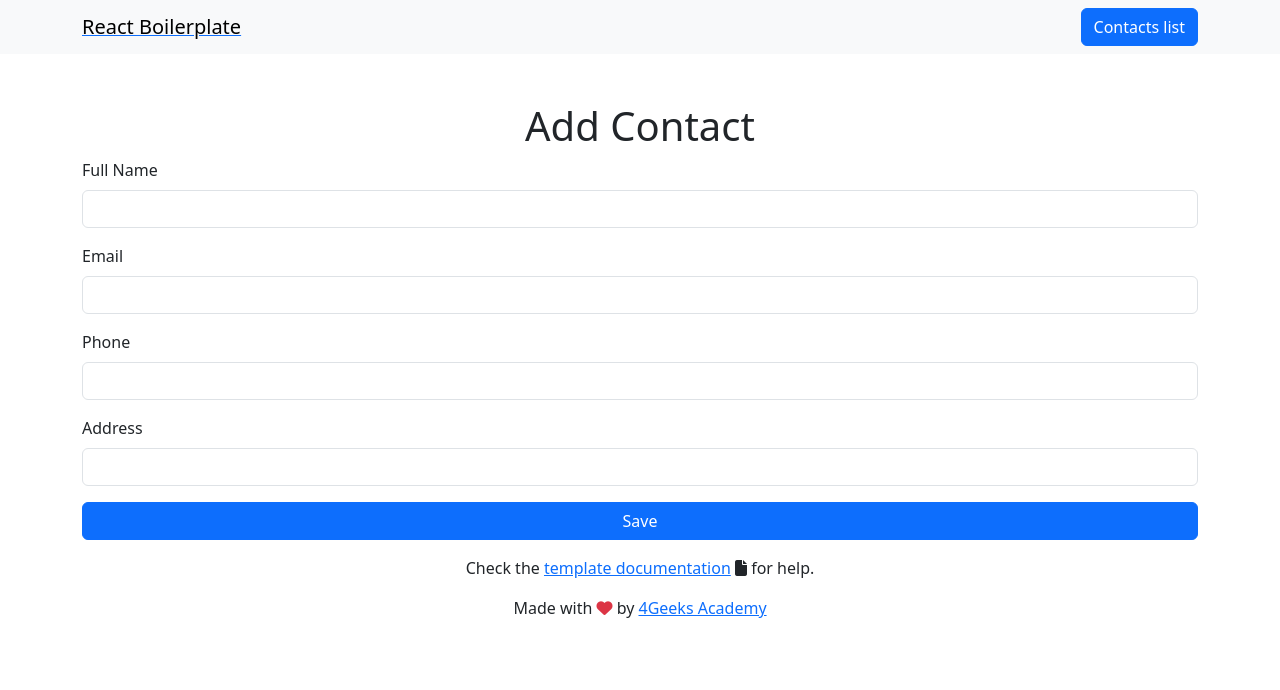
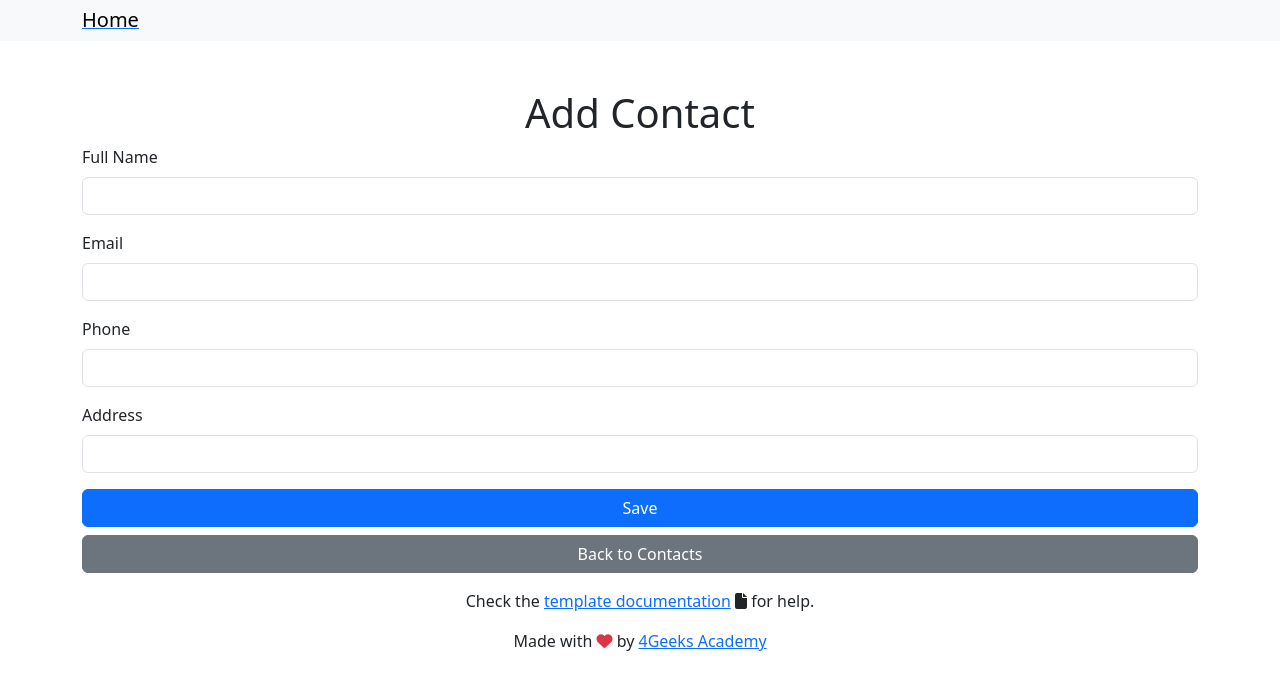
Before and after one commit to SPiedra955/contact-list, a React (Vite) app: page /add-contact/1 in a window 1280 px wide. Shown: the top 690 px of the page. Built offline with nearby package versions, Linux system fonts and the light colour scheme.

Commit message:
create agenda contact done

```diff
--- a/src/components/Navbar.jsx
+++ b/src/components/Navbar.jsx
@@ -7,13 +7,9 @@ export const Navbar = () => {
 		<nav className="navbar navbar-light bg-light">
 			<div className="container">
 				<Link to="/">
-					<span className="navbar-brand mb-0 h1">React Boilerplate</span>
+					<span className="navbar-brand mb-0 h1">Home</span>
 				</Link>
-				<div className="ml-auto">
-					<Link to="/contacts">
-						<button className="btn btn-primary">Contacts list</button>
-					</Link>
-				</div>
+
 			</div>
 		</nav>
 	);
--- a/src/pages/AddContact.jsx
+++ b/src/pages/AddContact.jsx
@@ -2,6 +2,7 @@ import { useParams } from "react-router-dom";
 import contactApi from '../services/contactApi.js'
 import { useEffect, useState } from "react";
 import useGlobalReducer from "../hooks/useGlobalReducer";
+import { Link, useNavigate } from "react-router-dom";
 
 export function AddContact() {
     const [formData, setFormData] = useState({
@@ -13,18 +14,19 @@ export function AddContact() {
     const { slug } = useParams()
     const [contacts, setContacts] = useState([])
     const { store, dispatch } = useGlobalReducer()
+    const navigate = useNavigate()
 
     const sendData = async (e) => {
         e.preventDefault()
         if (formData.name.trim().length < 6 || formData.phone.trim().length < 6
             || formData.email.trim().length < 6 || formData.address.trim().length < 6)
-            return alert('datos incorrectos')
+            return alert('Datos incorrectos: cada campo debe tener al menos 6 caracteres')
         const data = await contactApi.createNewUserContact({ slug, contact: formData })
 
         dispatch({
             type: 'createNewAgendaContact',
             payload: {
-                newContact: data.agendas
+                contacts: data.contacts
             }
         })
         setFormData({
@@ -33,9 +35,12 @@ export function AddContact() {
             email: '',
             address: ''
         });
+        alert('¡Contacto creado correctamente!')
     }
 
-
+    const goBack = () => {
+        navigate(`/contacts/${slug}`)
+    };
 
     return (
         <div className="container">
@@ -43,7 +48,7 @@ export function AddContact() {
                 Add Contact
             </h1>
 
-            <form>
+            <form onSubmit={sendData}>
                 <div className="mb-3">
                     <label htmlFor="fullName" className="form-label">Full Name</label>
                     <input type="text" className="form-control" id="fullName" value={formData.name} name="fullName" onChange={(e) => setFormData({
@@ -73,8 +78,10 @@ export function AddContact() {
                     })} />
                 </div>
 
-                <div class="d-grid gap-2">
-                    <button class="btn btn-primary" type="button">Save</button>
+                <div className="d-grid gap-2">
+                    <button className="btn btn-primary" type="submit">Save</button>
+                    <button className="btn btn-secondary" type="button" onClick={goBack}>Back to Contacts</button>
+
                 </div>
             </form>
 
--- a/src/pages/Home.jsx
+++ b/src/pages/Home.jsx
@@ -45,13 +45,6 @@ export const Home = () => {
 			})
 	}, [store.agenda])
 
-	const selectedContact = (contact) => {
-		dispatch({
-			type: 'selectContact',
-			payload: contact
-		})
-	}
-
 	const deleteInfo = async (slug) => {
 		await contactApi.deleteAgenda(slug);
 		const data = await contactApi.getUser();
--- a/src/services/contactApi.js
+++ b/src/services/contactApi.js
@@ -79,9 +79,7 @@ contactApi.createNewUserContact = async ({ slug, contact }) => {
                 'Content-Type': 'application/json'
             },
             body: JSON.stringify(contact)
-
         });
-
         if (!resp.ok) throw new Error('Error fetching posts')
         const data = await resp.json()
         return data
--- a/src/store.js
+++ b/src/store.js
@@ -20,10 +20,9 @@ export default function storeReducer(store, action = {}) {
   switch (action.type) {
 
     case 'createNewAgendaContact':
-      const { newContact } = action.payload
       return {
         ...store,
-        contacts: [...store.contacts, newContact]
+        contacts: action.payload.contacts
       }
     case 'deleteAgenda':
       return {
```
